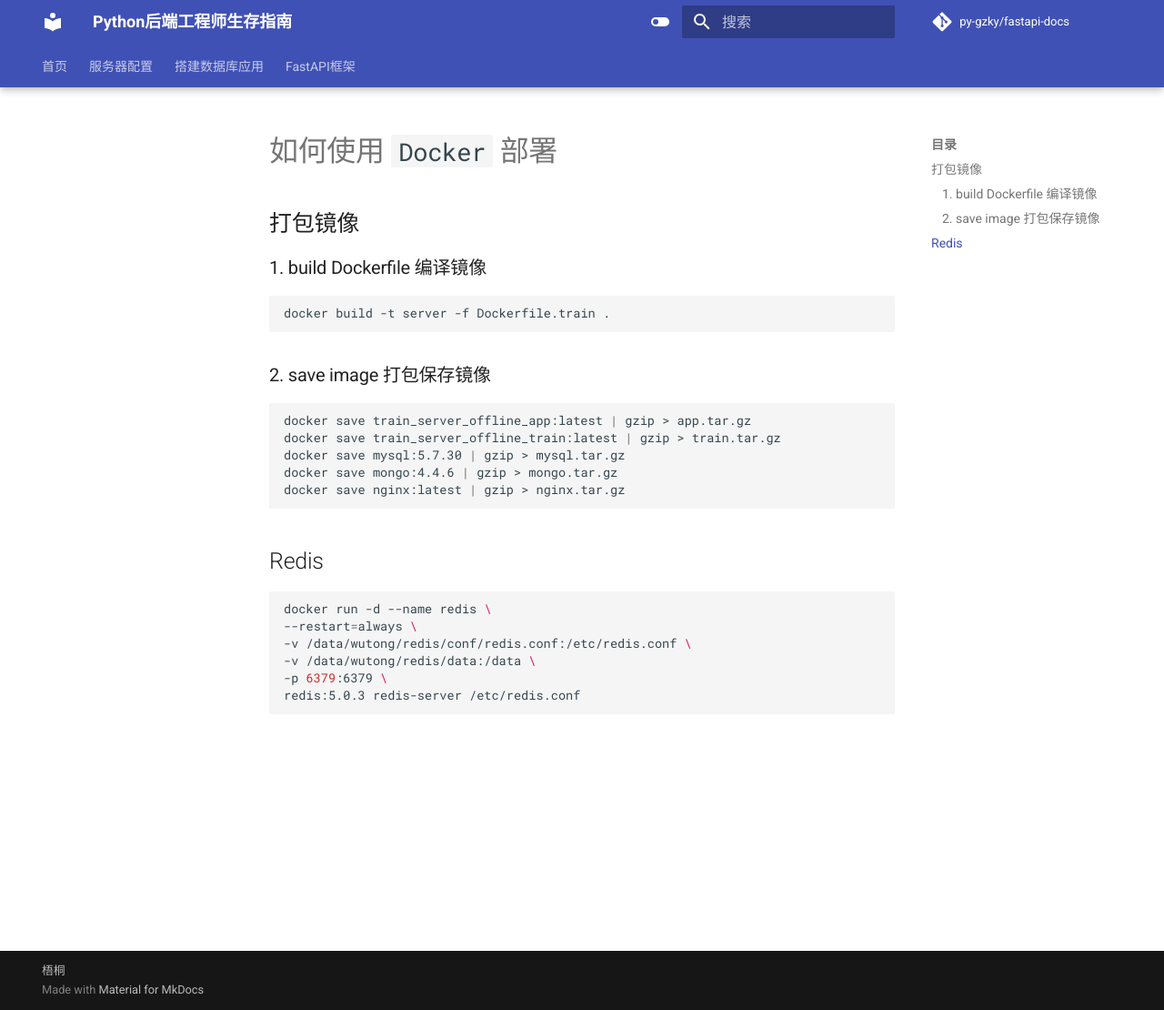
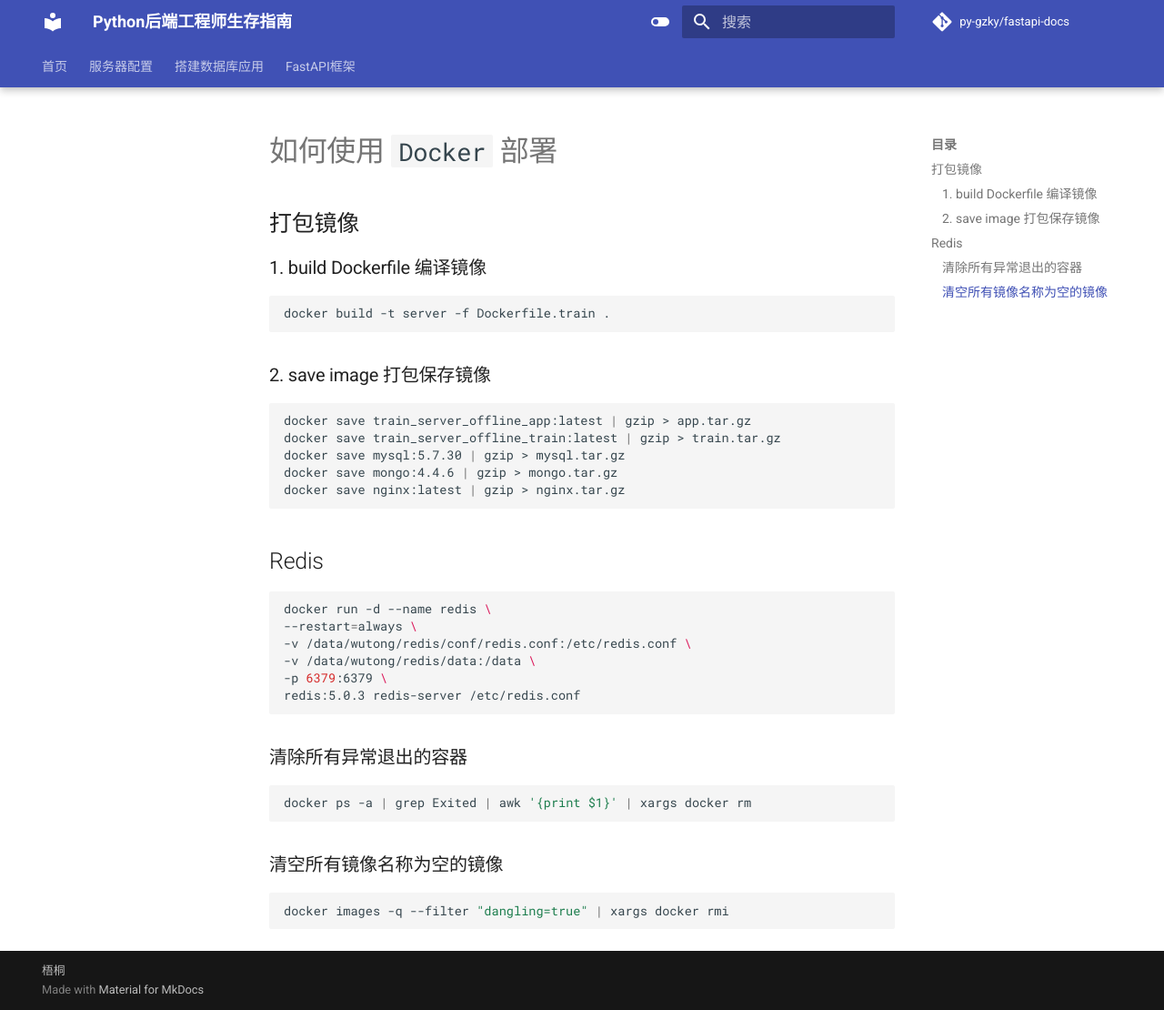
Before and after one commit to PY-GZKY/PythonBackendEngineerGuide, an MkDocs documentation site: the page built from docs/how-to-deploy-using-docker.md, in a window 1280 px wide and 1110 px high. Shown: the whole window at 91% size. Built offline with MkDocs 1.6.1 and Material for MkDocs 9.7.7, drawn with Linux system fonts in a browser that asks for light colours; comment, search, counter and statistics services are not loaded.

Commit message:
Update how-to-deploy-using-docker.md

````diff
--- a/docs/how-to-deploy-using-docker.md
+++ b/docs/how-to-deploy-using-docker.md
@@ -28,3 +28,16 @@
 -p 6379:6379 \
 redis:5.0.3 redis-server /etc/redis.conf
 ```
+
+
+### 清除所有异常退出的容器
+
+```shell
+docker ps -a | grep Exited | awk '{print $1}' | xargs docker rm
+```
+
+### 清空所有镜像名称为空的镜像
+
+```shell
+docker images -q --filter "dangling=true" | xargs docker rmi
+```
````
